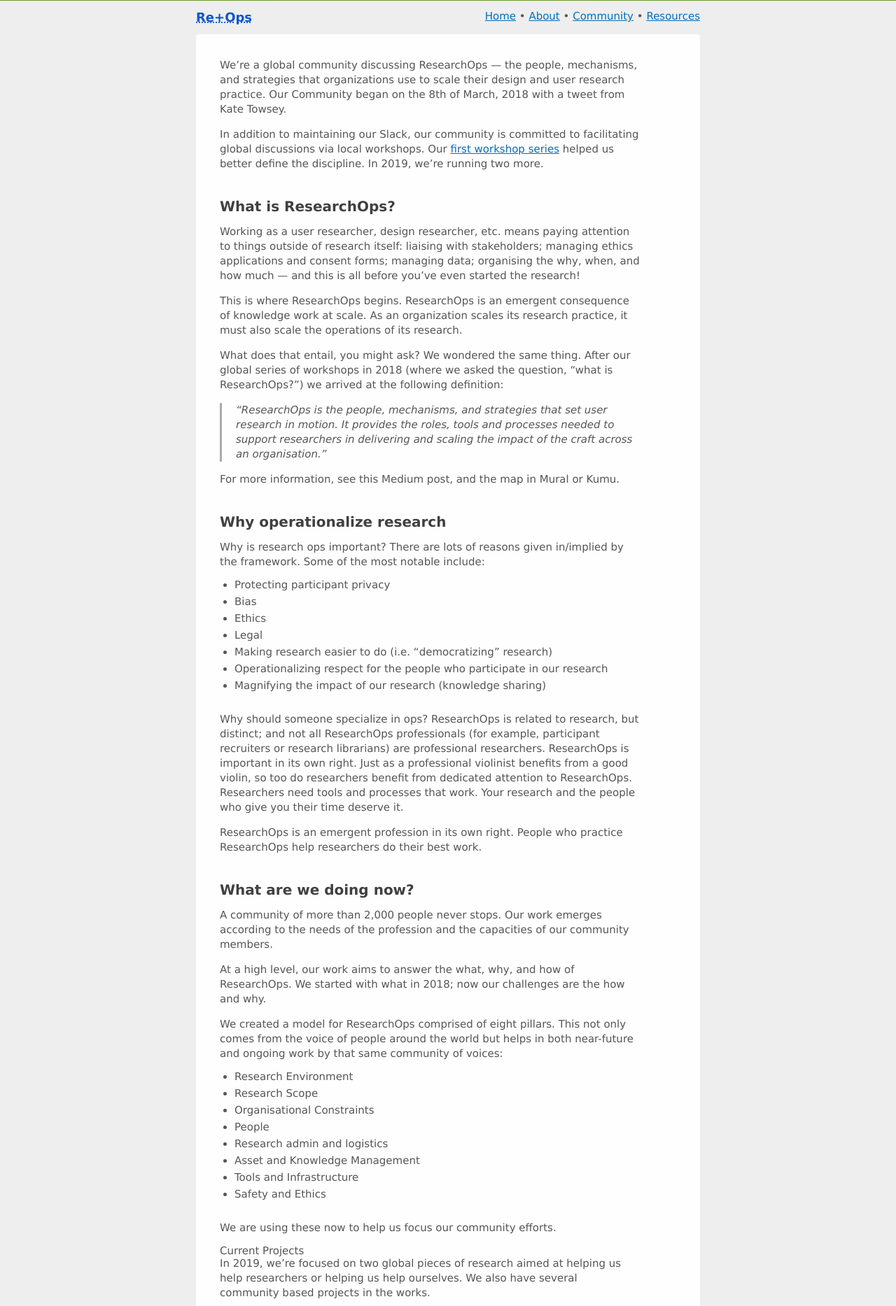
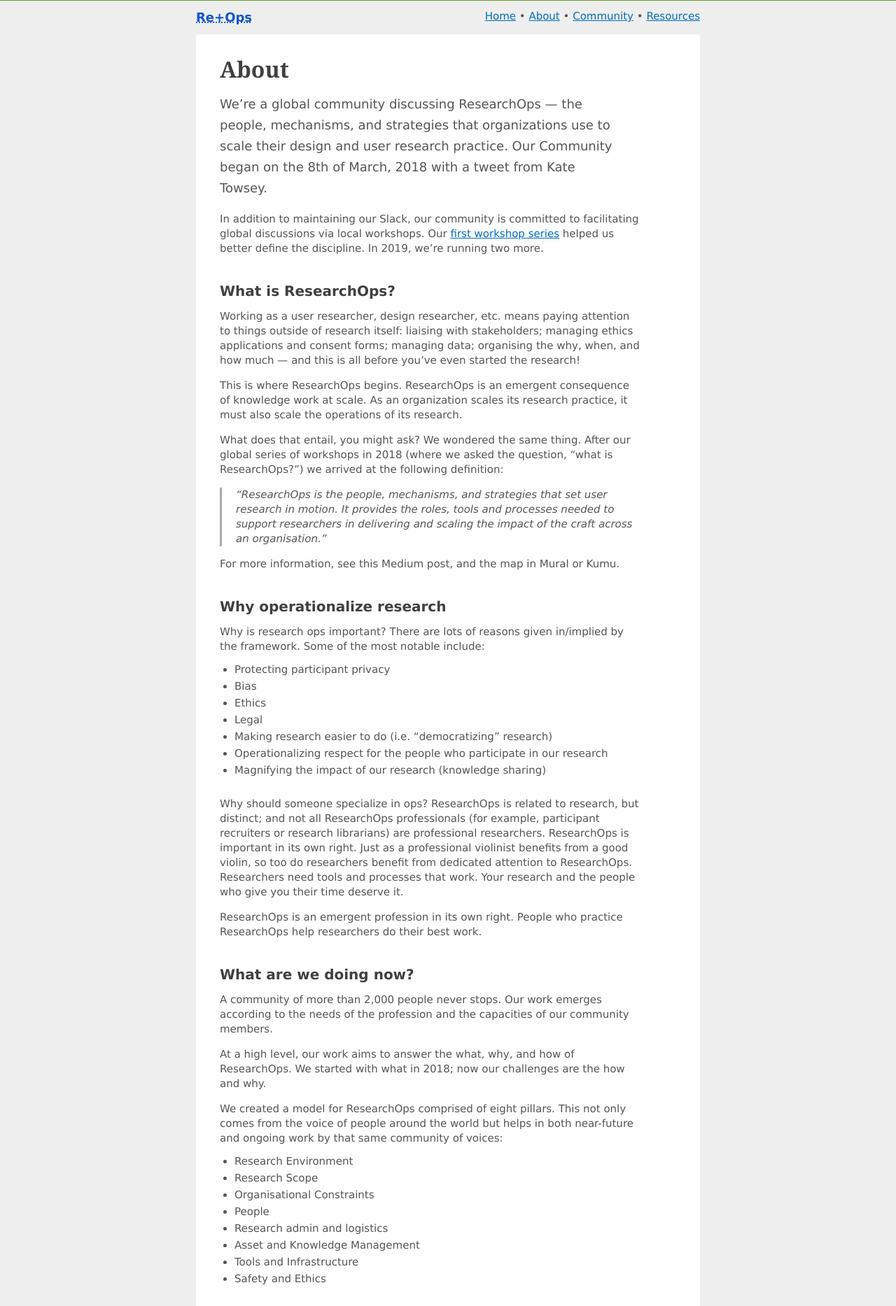
Before and after one commit to researchops/www, a Jekyll site: the page built from _pages/about.html, in a window 1280 px wide. Shown: the top 1867 px of the page at 70% size. Built offline with Jekyll 4.4.1, drawn with Linux system fonts in a browser that asks for light colours; nearby versions of some CDN libraries; some web fonts are replaced; library files that are not in the unit come from our copies.

Commit message:
Update styles

```diff
--- a/_pages/about.html
+++ b/_pages/about.html
@@ -15,6 +15,8 @@ excerpt: none
     {% include navigation.html %}
     <main id="main" role="main">
       <div class="wrapper">
+        <h1>About</h1>
+
         <p>We&rsquo;re a global community discussing ResearchOps &mdash; the people, mechanisms, and strategies that organizations use to scale their design and user research practice. Our Community began on the 8th of March, 2018 with a tweet from Kate Towsey.</p>
         <p>In addition to maintaining our Slack, our community is committed to facilitating global discussions via local workshops. Our <a href="https://medium.com/researchops-community/researchops-community-a-series-of-global-workshops-d48058ece814">first workshop series</a> helped us better define the discipline. In 2019, we’re running two more.</p>
 
--- a/stylesheets/screen.css
+++ b/stylesheets/screen.css
@@ -75,7 +75,7 @@ main{
 	padding: 2em;
 	border-radius: 0.25em;
 	  border: 4px solid #fff;
-	  box-shadow: 0 4px 0 rgba(0,0,0,0.1)
+	  box-shadow: 0 4px 0 rgba(0,0,0,0.1);
 }
 
 
@@ -90,7 +90,7 @@ main h2{
   text-shadow: 0 1px white;
 }
 
-h1:first-of-type{ margin-top: 0; }
+main h1:first-of-type{ margin-top: 0; }
 
 main h1+p{
 	font-size: 18px;
```
